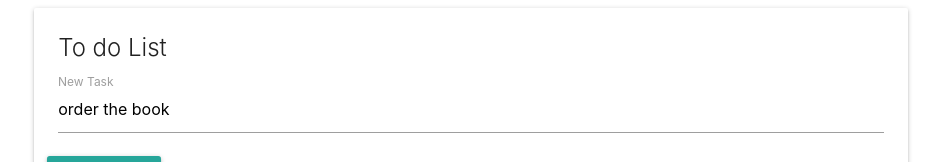
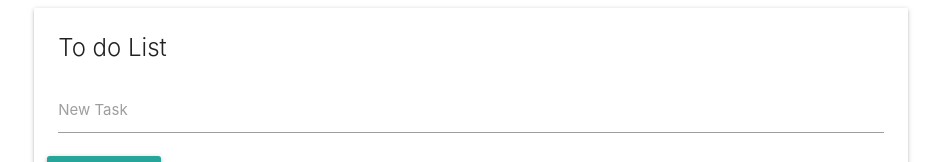
Before and after one commit to BoraKlara/to-do-list, a plain HTML site: page index.html in a window 1280 px wide. Shown: the top 162 px of the page, without its empty margins (169-1110 px from the left). Drawn offline with nearby package versions, Linux system fonts and the light colour scheme.

```diff
--- a/index.html
+++ b/index.html
@@ -32,12 +32,7 @@
               <div class="row">
                 <form id="task-form">
                   <div class="input-field col s12">
-                    <input
-                      type="text"
-                      name="task"
-                      id="task"
-                      value="order the book"
-                    />
+                    <input type="text" name="task" id="task" value="" />
                     <label for="task">New Task</label>
                   </div>
                   <input
```
